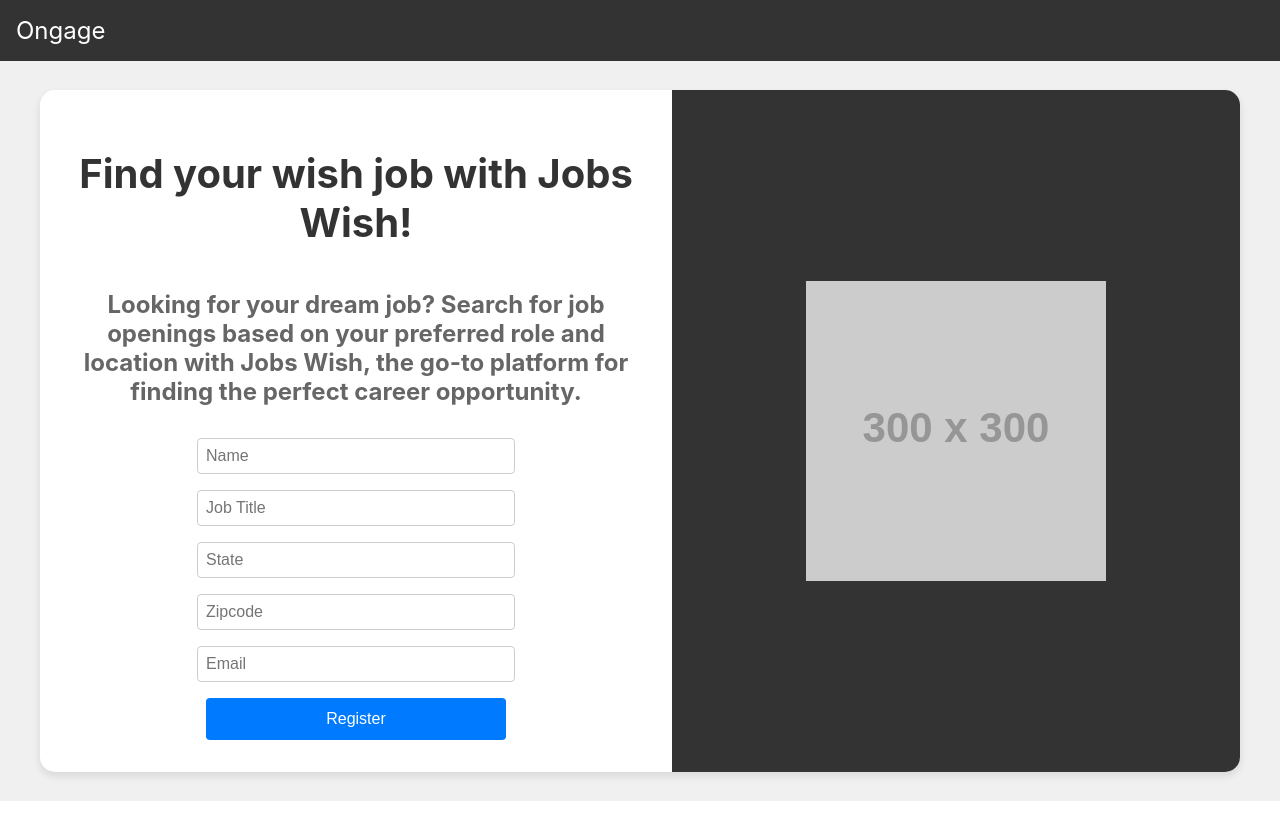
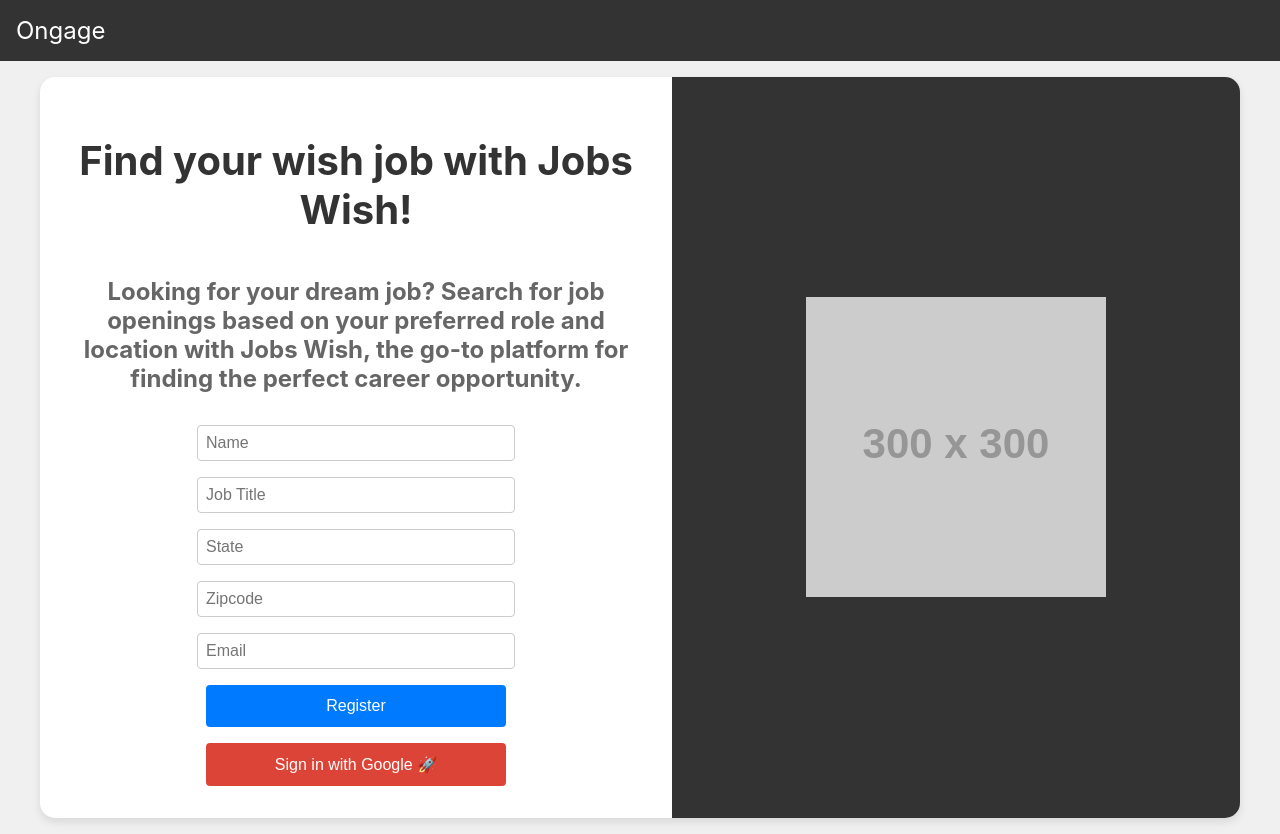
Before and after one commit to CaiusBelcescu/LandingONG, a React (Create React App) app in the folder ongagelanding/: page / in a window 1280 px wide. Before the commit the page ends 801 px from the top, so only its background shows below. Built offline with nearby package versions, Linux system fonts and the light colour scheme.

Commit message:
InDev google authentification added

```diff
--- a/ongagelanding/package.json
+++ b/ongagelanding/package.json
@@ -7,10 +7,11 @@
     "@testing-library/jest-dom": "^5.17.0",
     "@testing-library/react": "^13.4.0",
     "@testing-library/user-event": "^13.5.0",
+    "axios": "^1.7.2",
+    "dotenv": "^16.4.5",
     "mdb-react-ui-kit": "^8.0.0",
     "react": "^18.3.1",
     "react-dom": "^18.3.1",
-    "react-google-login": "^5.2.2",
     "react-google-places-autocomplete": "^4.0.1",
     "react-scripts": "^5.0.1",
     "styled-components": "^6.1.11",
--- a/ongagelanding/src/App.js
+++ b/ongagelanding/src/App.js
@@ -1,15 +1,18 @@
 // src/App.js
 import React from 'react';
+import { GoogleOAuthProvider } from '@react-oauth/google';
 import Navbar from './components/Navbar';
 import LandingPage from './pages/LandingPage';
 import './App.css';
 
 function App() {
   return (
-    <div className="App">
-      <Navbar />
-      <LandingPage />
-    </div>
+    <GoogleOAuthProvider clientId={process.env.CLIENT_ID}>
+      <div className="App">
+        <Navbar />
+        <LandingPage />
+      </div>
+    </GoogleOAuthProvider>
   );
 }
 
--- a/ongagelanding/src/index.js
+++ b/ongagelanding/src/index.js
@@ -3,12 +3,15 @@ import ReactDOM from 'react-dom/client';
 import './index.css';
 import App from './App';
 import reportWebVitals from './reportWebVitals';
+import { GoogleOAuthProvider } from '@react-oauth/google';
 
 const root = ReactDOM.createRoot(document.getElementById('root'));
 root.render(
-  <React.StrictMode>
-    <App />
-  </React.StrictMode>
+  <GoogleOAuthProvider clientId={process.env.CLIENT_ID}>
+    <React.StrictMode>
+      <App />
+    </React.StrictMode>
+  </GoogleOAuthProvider>
 );
 
 // If you want to start measuring performance in your app, pass a function
--- a/ongagelanding/src/pages/LandingPage.js
+++ b/ongagelanding/src/pages/LandingPage.js
@@ -1,7 +1,7 @@
-// src/LandingPage.js
-import React from 'react';
+import React, { useState, useEffect } from 'react';
 import styled from 'styled-components';
-
+import { googleLogout, useGoogleLogin } from '@react-oauth/google';
+import axios from 'axios';
 
 const Container = styled.div`
   display: flex;
@@ -115,21 +115,22 @@ const SubmitButton = styled.button`
   }
 `;
 
-// const GoogleButton = styled(GoogleLogin)`
-//   padding: 0.75rem;
-//   border: none;
-//   border-radius: 4px;
-//   background-color: #db4437;
-//   color: #fff;
-//   font-size: 1rem;
-//   cursor: pointer;
-//   width: 100%;
-//   max-width: 300px;
+const GoogleButton = styled.button`
+  padding: 0.75rem;
+  border: none;
+  border-radius: 4px;
+  background-color: #db4437;
+  color: #fff;
+  font-size: 1rem;
+  cursor: pointer;
+  width: 100%;
+  max-width: 300px;
+  margin-top: 1rem;
 
-//   @media (max-width: 768px) {
-//     max-width: 100%;
-//   }
-// `;
+  @media (max-width: 768px) {
+    max-width: 100%;
+  }
+`;
 
 const Logo = styled.img`
   max-width: 80%;
@@ -141,13 +142,33 @@ const Logo = styled.img`
 `;
 
 const LandingPage = () => {
-  const handleGoogleSuccess = (response) => {
-    console.log('Google login successful:', response);
-    // Handle your logic here (e.g., send token to backend)
-  };
+  const [user, setUser] = useState(null);
+  const [profile, setProfile] = useState(null);
 
-  const handleGoogleFailure = (response) => {
-    console.error('Google login failed:', response);
+  const login = useGoogleLogin({
+    onSuccess: (tokenResponse) => setUser(tokenResponse),
+    onError: (error) => console.log('Login Failed:', error)
+  });
+
+  useEffect(() => {
+    if (user) {
+      axios
+        .get(`https://www.googleapis.com/oauth2/v1/userinfo?access_token=${user.access_token}`, {
+          headers: {
+            Authorization: `Bearer ${user.access_token}`,
+            Accept: 'application/json'
+          }
+        })
+        .then((res) => {
+          setProfile(res.data);
+        })
+        .catch((err) => console.log(err));
+    }
+  }, [user]);
+
+  const logOut = () => {
+    googleLogout();
+    setProfile(null);
   };
 
   return (
@@ -164,10 +185,20 @@ const LandingPage = () => {
             <Input type="text" placeholder="State" required />
             <Input type="text" placeholder="Zipcode" required />
             <Input type="email" placeholder="Email" required pattern="[a-zA-Z0-9._%+-]+@gmail\.com" />
-
             <SubmitButton type="submit">Register</SubmitButton>
           </Form>
-
+          {profile ? (
+            <div>
+              <img src={profile.picture} alt="user" />
+              <h3>User Logged in</h3>
+              <p>Name: {profile.name}</p>
+              <p>Email Address: {profile.email}</p>
+              <br />
+              <GoogleButton onClick={logOut}>Log out</GoogleButton>
+            </div>
+          ) : (
+            <GoogleButton onClick={login}>Sign in with Google 🚀</GoogleButton>
+          )}
         </LeftSection>
         <RightSection>
           <Logo src="https://via.placeholder.com/300" alt="Logo" />
```
Also changed, not shown: 2 other files (tests, documents, lock files or other folders).
